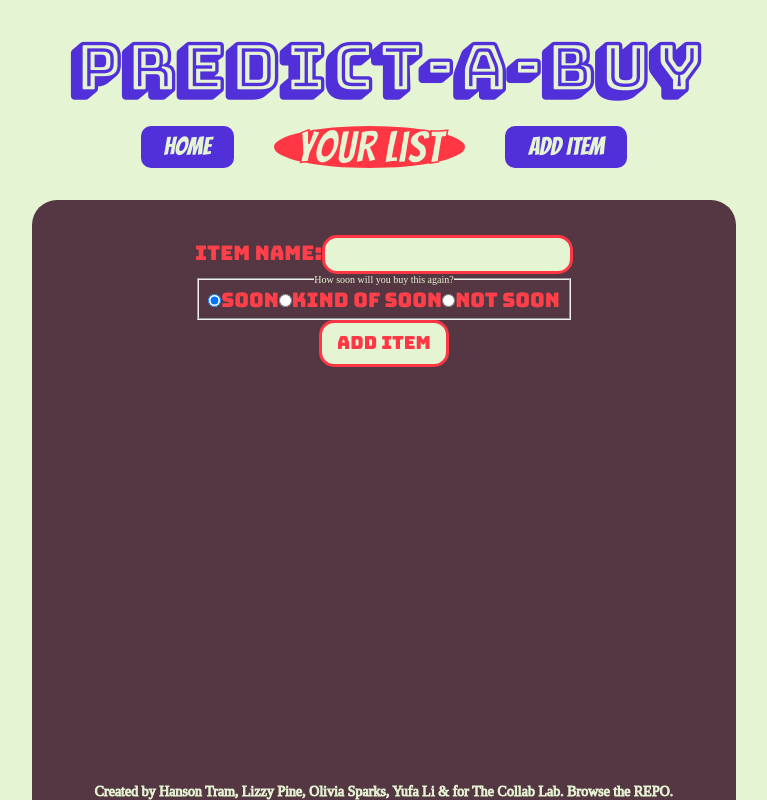
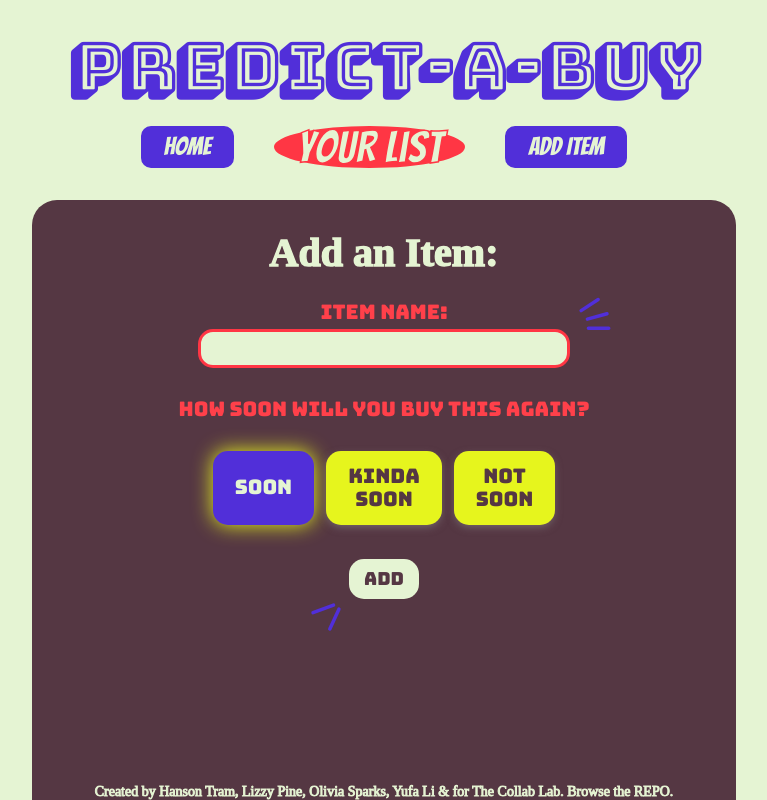
Before and after one commit to the-collab-lab/tcl-61-smart-shopping-list, a React (Vite) app: page /add-item in a window 1280 px wide. Shown: the whole page, without its empty margins (256-1023 px from the left). Built offline with nearby package versions, Linux system fonts and the light colour scheme; a web font is replaced by a local one.

Commit message:
Implemented styles in add item view

```diff
--- a/src/App.scss
+++ b/src/App.scss
@@ -4,3 +4,4 @@
 @use './sass/header.scss';
 @use './sass/home.scss';
 @use './sass/dark-mode.scss';
+@use './sass/add-item-view.scss';
--- /dev/null
+++ b/src/sass/_add-item-view.scss
@@ -0,0 +1,81 @@
+@use '_variables.scss' as *;
+
+.add-item-container {
+	position: relative;
+	align-items: center;
+	margin-bottom: 4em;
+
+	form {
+		.input {
+			display: flex;
+			flex-direction: column;
+			width: 75%;
+			margin: auto;
+		}
+
+		.input::after {
+			position: absolute;
+			top: 18%;
+			right: 4%;
+			content: url('/img/after.svg');
+		}
+
+		.item-urgency-container {
+			display: flex;
+			flex-direction: column;
+			padding: 30px 10px 0px 10px;
+
+			fieldset {
+				border: 0;
+				display: flex;
+				flex-direction: row;
+				flex-wrap: wrap;
+				justify-content: center;
+				padding: 30px;
+
+				input[type='radio'] {
+					display: none;
+					&:not(:disabled) ~ label {
+						cursor: pointer;
+					}
+				}
+
+				input[type='radio']:checked + label {
+					background: $purple;
+					color: $light-green;
+					box-shadow: 0px 0px 20px $yellow;
+				}
+
+				legend {
+					font-family: $header-font;
+					font-size: 2rem;
+					color: #ff404a;
+				}
+
+				label {
+					padding: 0.7em 1.1em;
+					margin: 0 0.3em 0.2em 0.3em;
+					border-radius: 15px;
+					display: flex;
+					align-items: center;
+					background: $yellow;
+					color: $brown;
+					box-shadow: 0px 3px 10px -2px hsla(150, 5%, 65%, 0.5);
+					position: relative;
+				}
+			}
+		}
+
+		.add-item-btn {
+			border: 0;
+			color: $brown;
+		}
+
+		.add-item-btn::before {
+			position: absolute;
+			bottom: -10%;
+			left: 35%;
+			content: url('/img/before.svg');
+		}
+	}
+}
--- a/src/views/AddItem.jsx
+++ b/src/views/AddItem.jsx
@@ -79,7 +79,10 @@ export function AddItem({ data, listToken }) {
 	const handleFrequencyInput = (e) => setDaysUntilNextPurchase(+e.target.value);
 
 	return (
+		<div className="add-item-container">
+			<h2>Add an Item:</h2>
 			<form onSubmit={(e) => submitForm(e)}>
+				<div className="input">
 					<label htmlFor="itemName">Item name:</label>
 					<input
 						type="text"
@@ -89,7 +92,9 @@ export function AddItem({ data, listToken }) {
 						onChange={handleNameInput}
 						required
 					/>
+				</div>
 
+				<div className="item-urgency-container">
 					<fieldset>
 						<legend htmlFor="itemFrequencyInDays">
 							How soon will you buy this again?
@@ -111,7 +116,11 @@ export function AddItem({ data, listToken }) {
 							checked={daysUntilNextPurchase === 14}
 							onChange={handleFrequencyInput}
 						/>
-				<label htmlFor="14">Kind of soon</label>
+						<label htmlFor="14">
+							Kinda
+							<br />
+							soon
+						</label>
 						<input
 							type="radio"
 							id="30"
@@ -120,11 +129,18 @@ export function AddItem({ data, listToken }) {
 							checked={daysUntilNextPurchase === 30}
 							onChange={handleFrequencyInput}
 						/>
-				<label htmlFor="30">Not Soon</label>
+						<label htmlFor="30">
+							Not
+							<br />
+							Soon
+						</label>
 					</fieldset>
-
-			<button type="submit">Add Item</button>
+				</div>
+				<button type="submit" className="add-item-btn">
+					Add
+				</button>
 				<p>{submitStatus.value}</p>
 			</form>
+		</div>
 	);
 }
```
Lines whose indentation alone changed are shown as unchanged.
